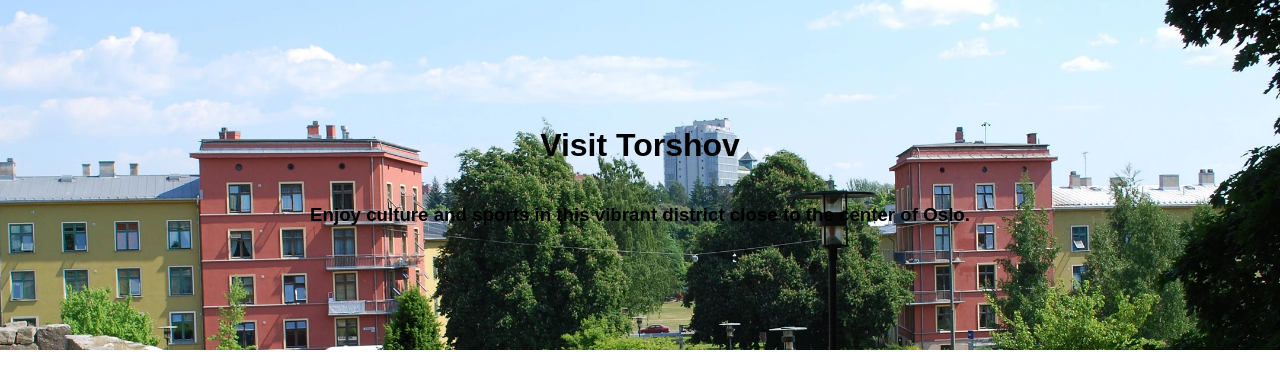
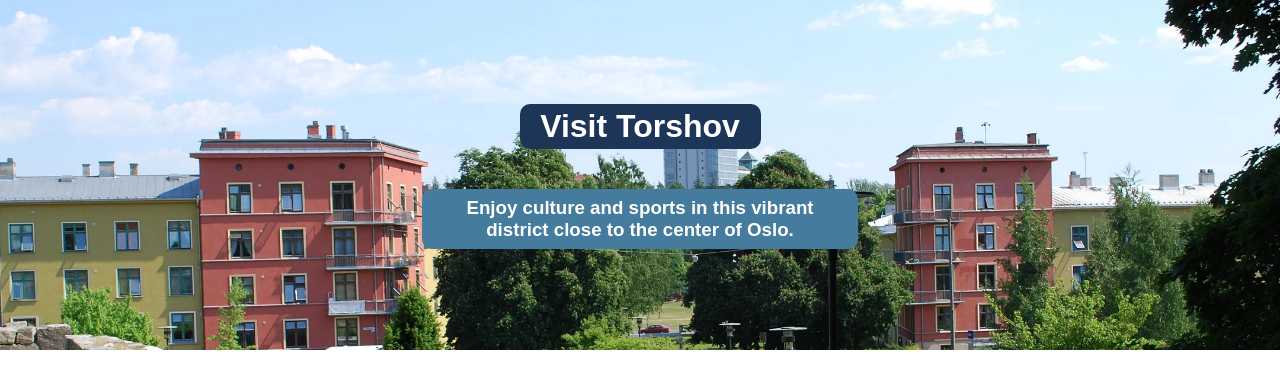
Before and after one commit to Kabbs19/torshov-homepage, a plain HTML site: page index.html in a window 1280 px wide. Drawn offline with Linux system fonts and the light colour scheme.

Commit message:
Create header flex layout and added README file|

```diff
--- a/index.html
+++ b/index.html
@@ -7,8 +7,8 @@
 
     <body>
         <div id="header">
-            <h1>Visit Torshov</h1>
-            <h3>Enjoy culture and sports in this vibrant district close to the center of Oslo.</h3>
+            <div><h1 id="header-title">Visit Torshov</h1></div>
+            <div><h3 id="header-subtitle">Enjoy culture and sports in this vibrant district close to the center of Oslo.</h3></div>
         </div>
 
         <div class="flex-container">
--- a/styles.css
+++ b/styles.css
@@ -24,6 +24,23 @@ body {
     --step-sm: 0.875rem;
     --step-xs: .075rem;
     --step-tny: 0.635;
+
+    /* Spacing */
+    --space-xs: 4px;
+    --space-sm: 8px;
+    --space-md: 12px;
+    --space-lg: 16px;
+    --space-xl: 20px;
+    --space-xxl: 24px;
+
+    /* Border Radii
+    --border-rad-2:
+    --border-rad-10: 10%;
+    --border-rad-20: 20%;
+    --border-rad-30: 30%;
+    --border-rad-50: 50%;
+    */
+
 }
 
 #header {
@@ -36,3 +53,25 @@ body {
     background-size: cover;
     background-position: center;
 }
+
+#header-title {
+    color: var(--white);
+    background-color: var(--gray);
+    padding: var(--space-xs) var(--space-sm);
+    border-radius: 10px;
+    display: flex;
+    justify-content: center;
+    text-align: center;
+    width: 225px;
+}
+
+#header-subtitle {
+    color: var(--white);
+    background-color: var(--blue);
+    padding: var(--space-sm) var(--space-md);
+    border-radius: 10px;
+    display: flex;
+    justify-content: center;
+    text-align: center;
+    width: 412px;
+}
```
Also changed, not shown: 1 other file.
